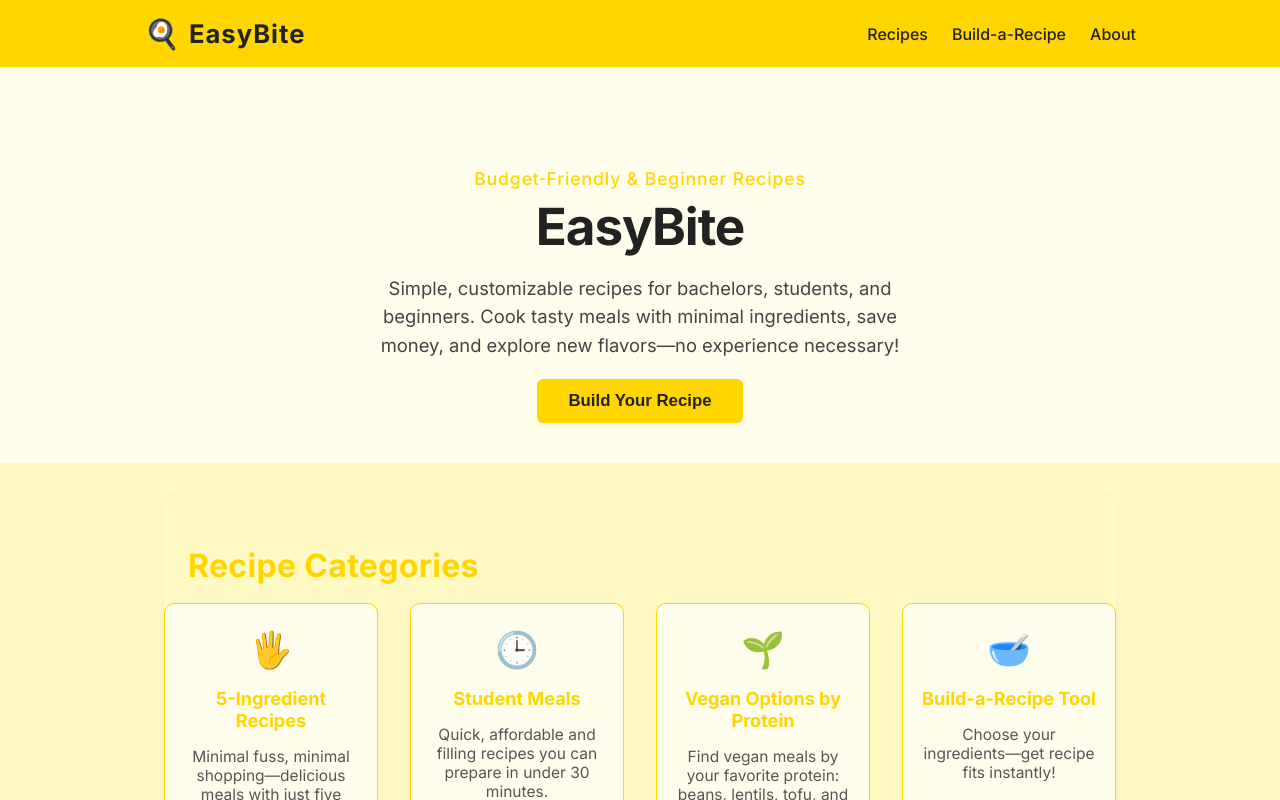
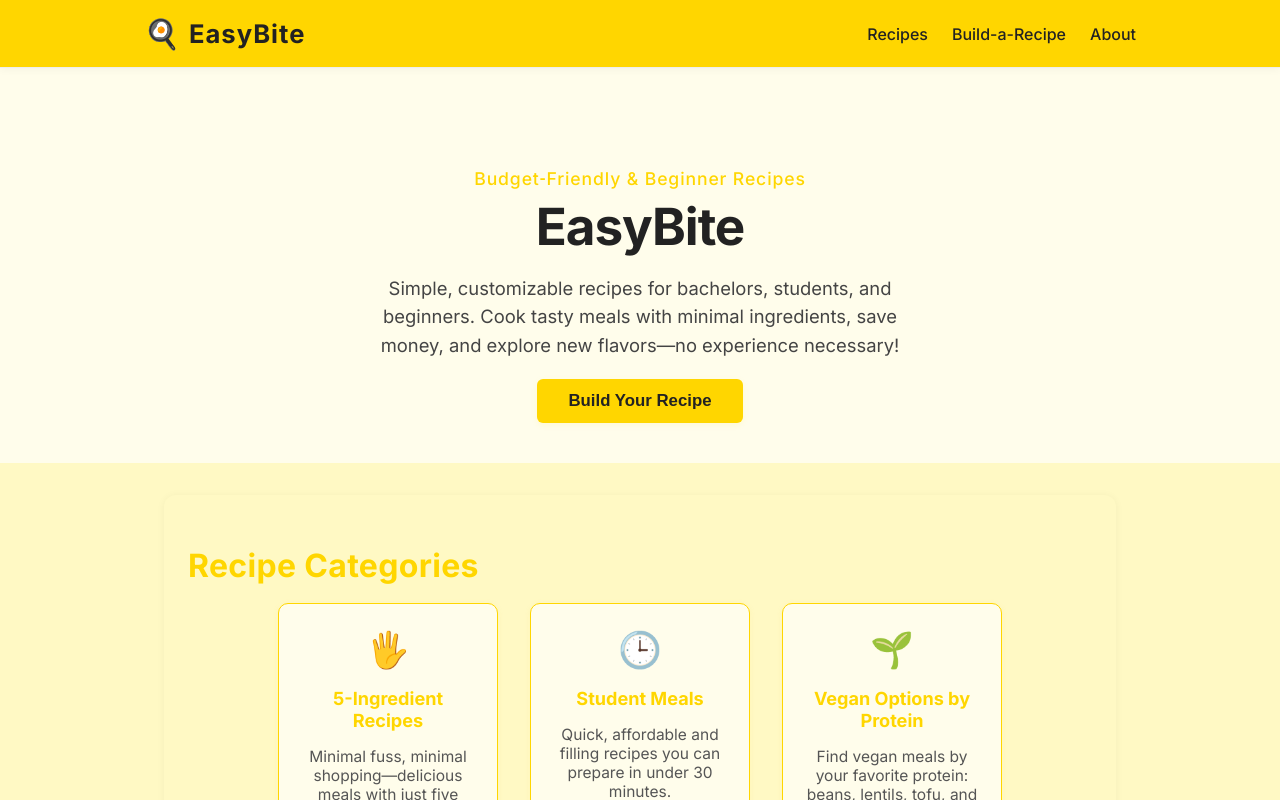
Before and after one commit to Workflow-Manager-admin/easybite-budget-friendly-recipes-for-beginners-15511-34a97e78, a React (Create React App) app in the folder easybite_budget_recipes/: page / in a window 1280 px wide. Shown: the top 800 px of the page. Built offline with nearby package versions, Linux system fonts and the light colour scheme; the HTML template or start-up script is replaced by a standard one.

Commit message:
Auto-commit: Changes as of 2025-05-30T19:25:52.820688+00:00

```diff
--- a/easybite_budget_recipes/src/App.js
+++ b/easybite_budget_recipes/src/App.js
@@ -412,108 +412,7 @@ function App() {
                   }
                 ]}
               />
-              {/* Category: Build-a-Recipe */}
-              <CategoryCard
-                icon="🥣"
-                title="Build-a-Recipe Tool"
-                description="Choose your ingredients—get recipe fits instantly!"
-                bgColor="#FFFDEB"
-                accentColor="#FFD600"
-                recipes={[
-                  {
-                    name: "Choose from: Pasta, Eggs, Tomato, Soy Sauce, Rice, Beans, Spinach, Potatoes, Chicken, Tofu",
-                    steps: [
-                      "Select the ingredients you have.",
-                      "Our tool suggests suitable recipes from all categories.",
-                      "Follow the detailed steps in the suggested recipe!"
-                    ]
-                  },
-                  {
-                    name: "Garlic Butter Pasta",
-                    steps: [
-                      "Cook pasta in boiling salted water until al dente.",
-                      "While pasta cooks, melt butter in a skillet and gently sauté minced garlic until fragrant.",
-                      "Drain pasta, reserving a splash of pasta water.",
-                      "Toss pasta with garlic butter, adding a bit of pasta water if dry. Season with salt and pepper.",
-                      "Serve hot, topped with grated cheese if desired."
-                    ]
-                  },
-                  {
-                    name: "Chickpea Spinach Sauté",
-                    steps: [
-                      "Heat oil, sauté garlic and onion until soft.",
-                      "Add chickpeas, cook 2–3 min.",
-                      "Stir in spinach until wilted.",
-                      "Season with lemon, salt, pepper. Serve hot."
-                    ]
-                  },
-                  {
-                    name: "Egg Fried Rice",
-                    steps: [
-                      "Heat oil in a pan/wok, scramble eggs and set aside.",
-                      "In same pan, add a bit more oil and stir-fry cooked rice until hot.",
-                      "Add in thawed peas/carrot mix and the scrambled eggs.",
-                      "Season with soy sauce, mixing well.",
-                      "Serve garnished with spring onions."
-                    ]
-                  },
-                  {
-                    name: "Peanut Butter Noodle Bowl",
-                    steps: [
-                      "Cook noodles as per package directions.",
-                      "Whisk together peanut butter, soy sauce, a squeeze of lime, and a splash of water.",
-                      "Toss cooked noodles with sauce and sliced cucumber or carrots.",
-                      "Serve garnished with sesame seeds."
-                    ]
-                  },
-                  {
-                    name: "Avocado Toast Deluxe",
-                    steps: [
-                      "Toast whole grain bread.",
-                      "Mash ripe avocado with lemon, salt, pepper.",
-                      "Spread mash over toast, top with sliced tomato or radish.",
-                      "Sprinkle optional chili flakes or seeds.",
-                      "Serve immediately."
-                    ]
-                  },
-                  {
-                    name: "Red Lentil Curry",
-                    steps: [
-                      "Sauté onion and curry powder in pot.",
-                      "Add rinsed red lentils, coconut milk, and water.",
-                      "Simmer until lentils are soft, 15–20 min.",
-                      "Season with salt, sprinkle with cilantro."
-                    ]
-                  },
-                  {
-                    name: "Tuna Mayo Rice Bowl",
-                    steps: [
-                      "Cook rice according to package.",
-                      "Mix canned tuna with mayonnaise, pinch of salt and pepper.",
-                      "Serve tuna mixture over hot rice, add sliced cucumber or corn if desired.",
-                      "Garnish with green onions."
-                    ]
-                  },
-                  {
-                    name: "Tofu Scramble Wrap",
-                    steps: [
-                      "Crumble firm tofu into a pan with oil.",
-                      "Add turmeric, salt, pepper, and diced veggies.",
-                      "Sauté 5–7 min, spoon into a wrap with salsa.",
-                      "Roll and enjoy."
-                    ]
-                  },
-                  {
-                    name: "Black Bean Stuffed Peppers",
-                    steps: [
-                      "Halve and deseed bell peppers.",
-                      "Mix black beans, corn, salsa, and cumin.",
-                      "Fill peppers, bake at 180°C/350°F for 20–25 min.",
-                      "Serve topped with avocado if desired."
-                    ]
-                  }
-                ]}
-              />
+
             </div>
           </section>
 
```
Also changed, not shown: 2 other files (tests, documents, lock files or other folders).
